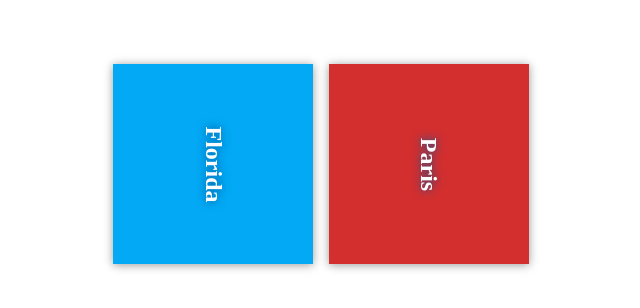
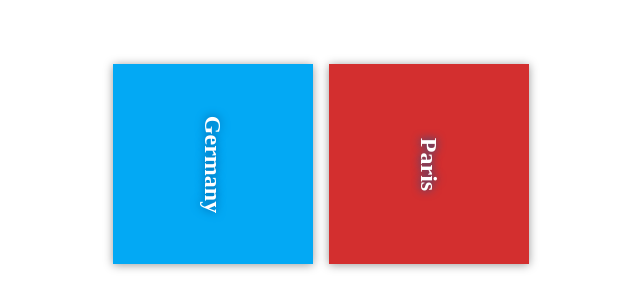
Before and after one commit to HmanA6399/my-travel-plans, a plain HTML site: page index.html in a window 1280 px wide. Shown: the part 236-544 px from the top of the page, 319-959 px from the left. Drawn offline with Linux system fonts and the light colour scheme.

Commit message:
Make the destination Germany

```diff
--- a/index.html
+++ b/index.html
@@ -11,7 +11,7 @@
     <div class="container">
         <div class="destination-container">
             <div class="destination" id="florida">
-                <h2>Florida</h2>
+                <h2>Germany</h2>
             </div>
 
             <div class="destination" id="paris">
```
